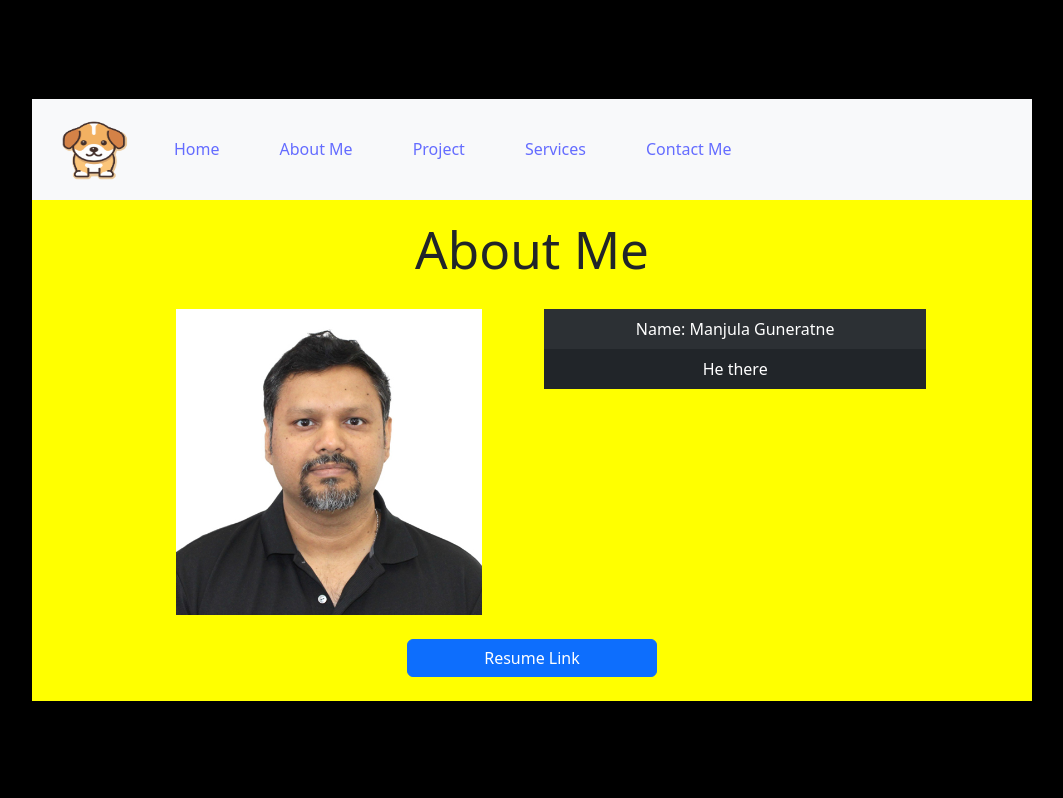
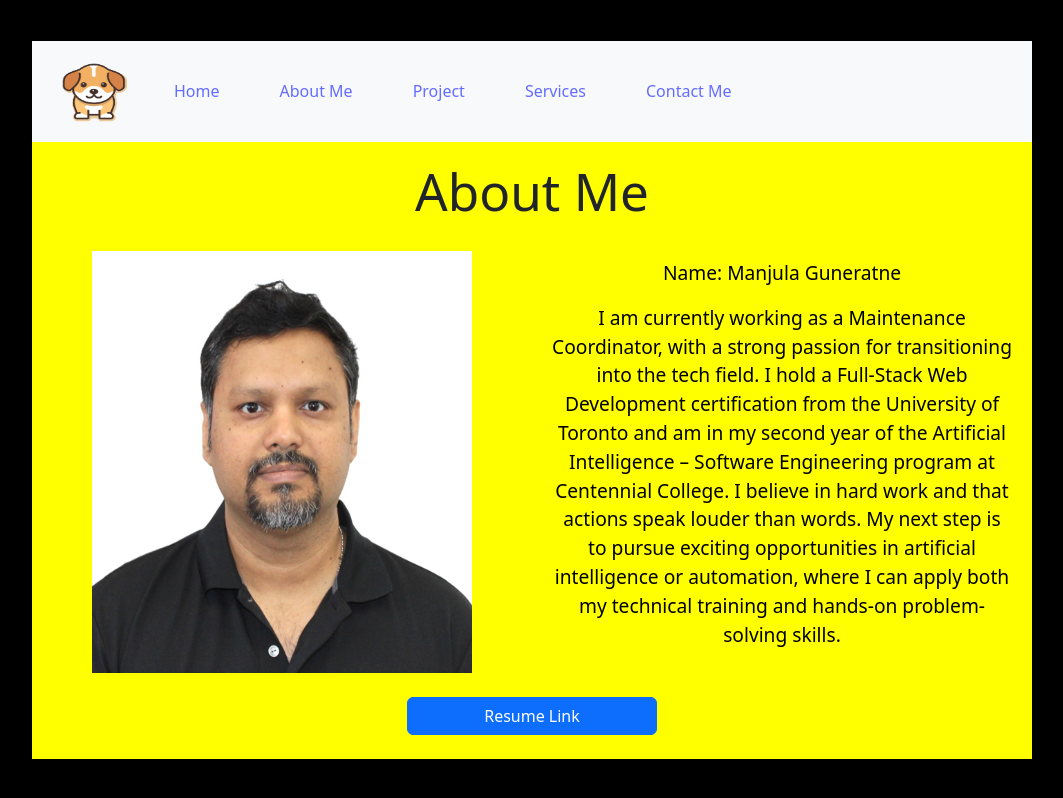
Before and after one commit to manjula-guneratne/assignment1-portfolio-site, a React (Vite) app: page /components/about in a window 1280 px wide. Shown: the whole page, without its empty margins (108-1171 px from the left). Built offline with nearby package versions, Linux system fonts and the light colour scheme.

Commit message:
About me complete

```diff
--- a/src/App.css
+++ b/src/App.css
@@ -43,3 +43,9 @@ body {
   padding-right: 0 !important;
   padding-left: 0 !important;
 }
+
+.table td,
+.table th {
+  background-color: transparent !important;
+  font-size: 1.2em;
+}
--- a/src/components/about.jsx
+++ b/src/components/about.jsx
@@ -25,13 +25,24 @@ function About() {
             />
           </div>
           <div className="col">
-            <table className="table table-dark table-striped table-borderless">
+            <table className="table table-borderless style={{ backgroundColor: 'transparent' }}">
               <tbody>
                 <tr>
                   <td>Name: Manjula Guneratne</td>
                 </tr>
                 <tr>
-                  <td>He there</td>
+                  <td>
+                    I am currently working as a Maintenance Coordinator, with a
+                    strong passion for transitioning into the tech field. I hold
+                    a Full-Stack Web Development certification from the
+                    University of Toronto and am in my second year of the
+                    Artificial Intelligence – Software Engineering program at
+                    Centennial College. I believe in hard work and that actions
+                    speak louder than words. My next step is to pursue exciting
+                    opportunities in artificial intelligence or automation,
+                    where I can apply both my technical training and hands-on
+                    problem-solving skills.
+                  </td>
                 </tr>
               </tbody>
             </table>
```
